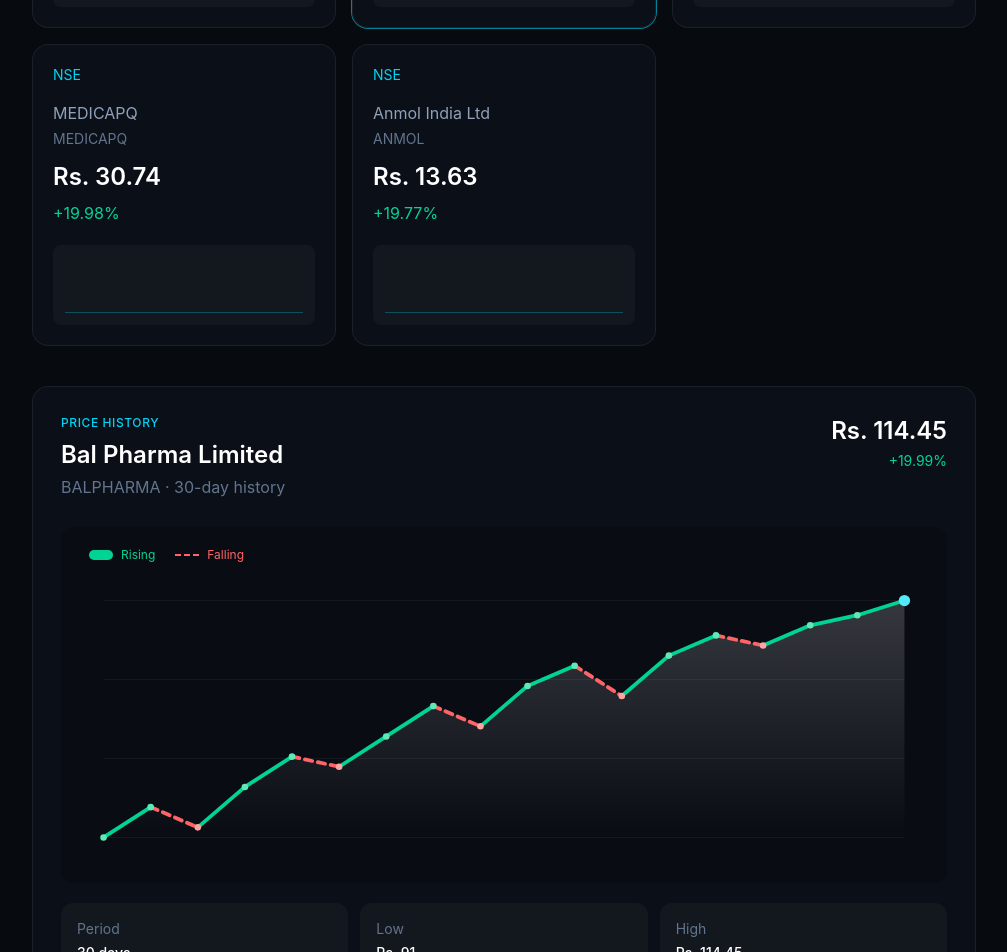
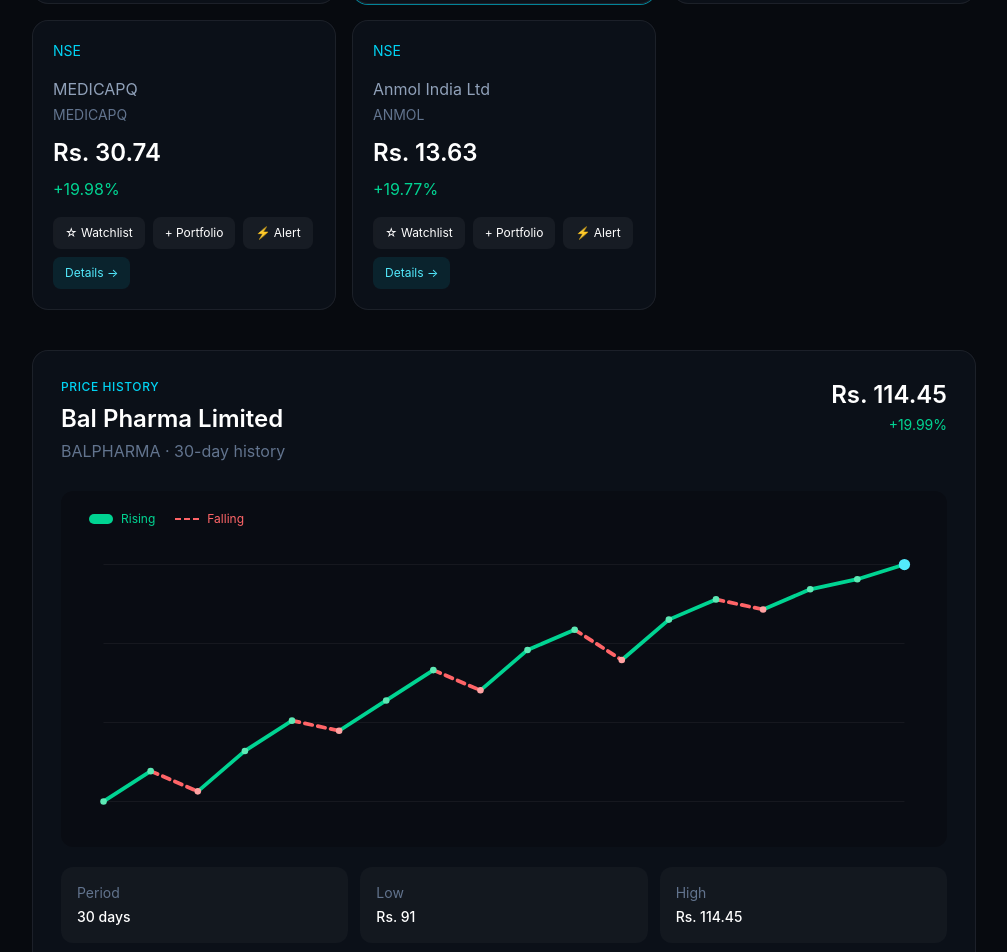
Before and after one commit to intersprit123/CodeX, a Next.js app: page /markets in a window 1280 px wide. Shown: the part 820-1772 px from the top of the page, without its empty margins (264-1271 px from the left). Built offline with nearby package versions, Linux system fonts and the light colour scheme.

Commit message:
Connect market stocks to app actions

```diff
--- a/app/markets/page.tsx
+++ b/app/markets/page.tsx
@@ -25,187 +25,63 @@
 }
 
 function FakeChart({ values }: { values: number[] }) {
-  const width = 900
-  const height = 300
-  const pad = 24
-  const min = Math.min(...values)
-  const max = Math.max(...values)
-  const range = max - min || 1
-  const points = values.map((value, index) => {
-    const x = pad + (index / (values.length - 1)) * (width - pad * 2)
-    const y = height - pad - ((value - min) / range) * (height - pad * 2)
-    return { x, y, value }
-  })
+  const width = 900, height = 300, pad = 24
+  const min = Math.min(...values), max = Math.max(...values), range = max - min || 1
+  const points = values.map((value, index) => ({
+    x: pad + (index / (values.length - 1)) * (width - pad * 2),
+    y: height - pad - ((value - min) / range) * (height - pad * 2),
+    value,
+  }))
 
-  return (
-    <div>
-      <div className="flex items-center gap-5 px-2 pb-3 text-xs">
-        <span className="inline-flex items-center gap-2 text-emerald-400">
-          <span className="h-2.5 w-6 rounded-full bg-emerald-400" /> Rising
-        </span>
-        <span className="inline-flex items-center gap-2 text-red-400">
-          <span className="h-0.5 w-6 border-t-2 border-dashed border-red-400" /> Falling
-        </span>
-      </div>
+  return <div>
+    <div className="flex items-center gap-5 px-2 pb-3 text-xs">
+      <span className="inline-flex items-center gap-2 text-emerald-400"><span className="h-2.5 w-6 rounded-full bg-emerald-400" /> Rising</span>
+      <span className="inline-flex items-center gap-2 text-red-400"><span className="h-0.5 w-6 border-t-2 border-dashed border-red-400" /> Falling</span>
+    </div>
+    <svg viewBox={`0 0 ${width} ${height}`} className="w-full h-72" role="img" aria-label="Demo 30-day price history chart">
+      {[0, 1, 2, 3].map(row => { const y = pad + row * ((height - pad * 2) / 3); return <line key={row} x1={pad} x2={width - pad} y1={y} y2={y} stroke="currentColor" className="text-white/[.06]" /> })}
+      {points.slice(0, -1).map((point, index) => { const next = points[index + 1]; const rising = next.value >= point.value; return <line key={index} x1={point.x} y1={point.y} x2={next.x} y2={next.y} stroke="currentColor" strokeWidth="4" strokeLinecap="round" className={rising ? 'text-emerald-400' : 'text-red-400'} strokeDasharray={rising ? undefined : '8 6'} /> })}
+      {points.map((point, index) => <circle key={index} cx={point.x} cy={point.y} r="3.5" fill="currentColor" className={index === 0 || point.value >= points[index - 1].value ? 'text-emerald-300' : 'text-red-300'} />)}
+      <circle cx={points[points.length - 1].x} cy={points[points.length - 1].y} r="6" fill="currentColor" className="text-cyan-300" />
+    </svg>
+  </div>
+}
 
-      <svg viewBox={`0 0 ${width} ${height}`} className="w-full h-72" role="img" aria-label="Demo 30-day price history chart">
-        <defs>
-          <linearGradient id="historyFill" x1="0" x2="0" y1="0" y2="1">
-            <stop offset="0%" stopColor="currentColor" stopOpacity="0.18" />
-            <stop offset="100%" stopColor="currentColor" stopOpacity="0" />
-          </linearGradient>
-        </defs>
+function addToWatchlist(symbol: string) {
+  const saved = JSON.parse(localStorage.getItem('marketos-watchlist') || '[]')
+  if (!saved.includes(symbol)) localStorage.setItem('marketos-watchlist', JSON.stringify([...saved, symbol]))
+  window.dispatchEvent(new Event('marketos-watchlist-changed'))
+}
 
-        {[0, 1, 2, 3].map((row) => {
-          const y = pad + row * ((height - pad * 2) / 3)
-          return <line key={row} x1={pad} x2={width - pad} y1={y} y2={y} stroke="currentColor" className="text-white/[.06]" />
-        })}
+function addToPortfolio(symbol: string, price: number) {
+  const saved = JSON.parse(localStorage.getItem('marketos-portfolio-additions') || '[]')
+  if (!saved.some((x: { symbol: string }) => x.symbol === symbol)) localStorage.setItem('marketos-portfolio-additions', JSON.stringify([...saved, { symbol, price, quantity: 1 }]))
+  window.dispatchEvent(new Event('marketos-portfolio-changed'))
+}
 
-        <polyline
-          points={`${pad},${height - pad} ${points.map((point) => `${point.x},${point.y}`).join(' ')} ${width - pad},${height - pad}`}
-          fill="url(#historyFill)"
-          className="text-cyan-400"
-          stroke="none"
-        />
-
-        {points.slice(0, -1).map((point, index) => {
-          const next = points[index + 1]
-          const rising = next.value >= point.value
-          return (
-            <line
-              key={`${index}-${point.value}`}
-              x1={point.x}
-              y1={point.y}
-              x2={next.x}
-              y2={next.y}
-              stroke="currentColor"
-              strokeWidth="4"
-              strokeLinecap="round"
-              className={rising ? 'text-emerald-400' : 'text-red-400'}
-              strokeDasharray={rising ? undefined : '8 6'}
-            />
-          )
-        })}
-
-        {points.map((point, index) => {
-          const rising = index === 0 || point.value >= points[index - 1].value
-          return (
-            <circle
-              key={index}
-              cx={point.x}
-              cy={point.y}
-              r="3.5"
-              fill="currentColor"
-              className={rising ? 'text-emerald-300' : 'text-red-300'}
-            />
-          )
-        })}
-
-        <circle
-          cx={points[points.length - 1].x}
-          cy={points[points.length - 1].y}
-          r="6"
-          fill="currentColor"
-          className="text-cyan-300"
-        />
-      </svg>
-    </div>
-  )
+function createAlert(symbol: string) {
+  const saved = JSON.parse(localStorage.getItem('marketos-custom-alerts') || '[]')
+  if (!saved.some((x: { symbol: string }) => x.symbol === symbol)) localStorage.setItem('marketos-custom-alerts', JSON.stringify([...saved, { symbol, condition: 'Price alert', type: 'Custom' }]))
+  window.dispatchEvent(new Event('marketos-alerts-changed'))
 }
 
 export default function Markets() {
   const [selected, setSelected] = useState(quotes[4].symbol)
-  const selectedQuote = quotes.find((quote) => quote.symbol === selected) ?? quotes[4]
+  const selectedQuote = quotes.find(q => q.symbol === selected) ?? quotes[4]
   const values = history[selectedQuote.symbol]
-  const low = useMemo(() => Math.min(...values), [values])
-  const high = useMemo(() => Math.max(...values), [values])
+  const low = useMemo(() => Math.min(...values), [values]), high = useMemo(() => Math.max(...values), [values])
 
-  return (
-    <main className="p-6 md:p-10 max-w-7xl mx-auto">
-      <a href="/" className="text-sm text-cyan-400">MarketOS</a>
+  return <main className="p-6 md:p-10 max-w-7xl mx-auto">
+    <a href="/" className="text-sm text-cyan-400">MarketOS</a>
+    <div className="flex flex-col md:flex-row md:items-end justify-between mt-8 gap-4"><div><div className="text-cyan-400 text-sm">MARKETS</div><h1 className="text-4xl font-bold mt-2">Indian Markets</h1><p className="text-slate-500 mt-2">Demo NSE market data</p></div><div className="glass px-4 py-2 rounded-xl text-xs text-amber-300">DEMO MODE</div></div>
 
-      <div className="flex flex-col md:flex-row md:items-end justify-between mt-8 gap-4">
-        <div>
-          <div className="text-cyan-400 text-sm">MARKETS</div>
-          <h1 className="text-4xl font-bold mt-2">Indian Markets</h1>
-          <p className="text-slate-500 mt-2">Demo NSE market data</p>
-        </div>
-        <div className="glass px-4 py-2 rounded-xl text-xs text-amber-300">DEMO MODE</div>
-      </div>
+    <div className="grid md:grid-cols-2 xl:grid-cols-3 gap-4 mt-8">{quotes.map(quote => <div key={quote.symbol} className={`glass rounded-2xl p-5 ${selected === quote.symbol ? 'ring-1 ring-cyan-400/60' : ''}`}>
+      <button type="button" onClick={() => setSelected(quote.symbol)} className="w-full text-left"><div className="text-sm text-cyan-400">NSE</div><div className="mt-4 text-slate-400">{quote.name}</div><div className="text-sm text-slate-500 mt-1">{quote.symbol}</div><div className="text-2xl font-semibold mt-3">Rs. {quote.price.toLocaleString('en-IN', { minimumFractionDigits: 2, maximumFractionDigits: 2 })}</div><div className={`mt-2 ${quote.changePercent >= 0 ? 'text-emerald-400' : 'text-red-400'}`}>{quote.changePercent >= 0 ? '+' : ''}{quote.changePercent.toFixed(2)}%</div></button>
+      <div className="flex flex-wrap gap-2 mt-4"><button onClick={() => addToWatchlist(quote.symbol)} className="px-3 py-2 rounded-lg bg-white/5 text-xs hover:bg-white/10">☆ Watchlist</button><button onClick={() => addToPortfolio(quote.symbol, quote.price)} className="px-3 py-2 rounded-lg bg-white/5 text-xs hover:bg-white/10">+ Portfolio</button><button onClick={() => createAlert(quote.symbol)} className="px-3 py-2 rounded-lg bg-white/5 text-xs hover:bg-white/10">⚡ Alert</button><a href={`/stock/${quote.symbol}`} className="px-3 py-2 rounded-lg bg-cyan-400/10 text-cyan-300 text-xs">Details →</a></div>
+    </div>)}</div>
 
-      <div className="grid md:grid-cols-2 xl:grid-cols-3 gap-4 mt-8">
-        {quotes.map((quote) => (
-          <button
-            type="button"
-            onClick={() => setSelected(quote.symbol)}
-            className={`glass rounded-2xl p-5 text-left hover:bg-white/[.05] transition ${selected === quote.symbol ? 'ring-1 ring-cyan-400/60' : ''}`}
-            key={quote.symbol}
-          >
-            <div className="text-sm text-cyan-400">NSE</div>
-            <div className="mt-4 text-slate-400">{quote.name}</div>
-            <div className="text-sm text-slate-500 mt-1">{quote.symbol}</div>
-            <div className="text-2xl font-semibold mt-3">Rs. {quote.price.toLocaleString('en-IN', { minimumFractionDigits: 2, maximumFractionDigits: 2 })}</div>
-            <div className={`mt-2 ${quote.changePercent >= 0 ? 'text-emerald-400' : 'text-red-400'}`}>
-              {quote.changePercent >= 0 ? '+' : ''}{quote.changePercent.toFixed(2)}%
-            </div>
-            <div className="h-20 mt-5 rounded-lg bg-white/[.03] relative overflow-hidden">
-              <div className="absolute bottom-3 left-3 right-3 h-px bg-cyan-400/30" />
-            </div>
-          </button>
-        ))}
-      </div>
+    <section className="glass rounded-2xl mt-10 p-5 md:p-7"><div className="flex flex-col md:flex-row md:items-start justify-between gap-4"><div><div className="text-cyan-400 text-xs font-medium tracking-wider">PRICE HISTORY</div><h2 className="text-2xl font-semibold mt-2">{selectedQuote.name}</h2><p className="text-slate-500 mt-1">{selectedQuote.symbol} · 30-day history</p></div><div className="text-right"><div className="text-2xl font-semibold">Rs. {selectedQuote.price.toLocaleString('en-IN', { minimumFractionDigits: 2, maximumFractionDigits: 2 })}</div><div className="text-emerald-400 text-sm mt-1">+{selectedQuote.changePercent.toFixed(2)}%</div></div></div><div className="mt-7 rounded-xl bg-black/20 p-3 md:p-5 overflow-hidden"><FakeChart values={values} /></div><div className="grid grid-cols-3 gap-3 mt-5 text-sm"><div className="rounded-xl bg-white/[.03] p-4"><div className="text-slate-500">Period</div><div className="mt-1 font-medium">30 days</div></div><div className="rounded-xl bg-white/[.03] p-4"><div className="text-slate-500">Low</div><div className="mt-1 font-medium">Rs. {low.toLocaleString('en-IN', { maximumFractionDigits: 2 })}</div></div><div className="rounded-xl bg-white/[.03] p-4"><div className="text-slate-500">High</div><div className="mt-1 font-medium">Rs. {high.toLocaleString('en-IN', { maximumFractionDigits: 2 })}</div></div></div><div className="mt-5 text-xs text-amber-300/80">DEMO HISTORY · Sample data for UI preview only.</div></section>
 
-      <section className="glass rounded-2xl mt-10 p-5 md:p-7">
-        <div className="flex flex-col md:flex-row md:items-start justify-between gap-4">
-          <div>
-            <div className="text-cyan-400 text-xs font-medium tracking-wider">PRICE HISTORY</div>
-            <h2 className="text-2xl font-semibold mt-2">{selectedQuote.name}</h2>
-            <p className="text-slate-500 mt-1">{selectedQuote.symbol} · 30-day history</p>
-          </div>
-          <div className="text-right">
-            <div className="text-2xl font-semibold">Rs. {selectedQuote.price.toLocaleString('en-IN', { minimumFractionDigits: 2, maximumFractionDigits: 2 })}</div>
-            <div className="text-emerald-400 text-sm mt-1">+{selectedQuote.changePercent.toFixed(2)}%</div>
-          </div>
-        </div>
-
-        <div className="mt-7 rounded-xl bg-black/20 p-3 md:p-5 overflow-hidden">
-          <FakeChart values={values} />
-        </div>
-
-        <div className="grid grid-cols-3 gap-3 mt-5 text-sm">
-          <div className="rounded-xl bg-white/[.03] p-4">
-            <div className="text-slate-500">Period</div>
-            <div className="mt-1 font-medium">30 days</div>
-          </div>
-          <div className="rounded-xl bg-white/[.03] p-4">
-            <div className="text-slate-500">Low</div>
-            <div className="mt-1 font-medium">Rs. {low.toLocaleString('en-IN', { maximumFractionDigits: 2 })}</div>
-          </div>
-          <div className="rounded-xl bg-white/[.03] p-4">
-            <div className="text-slate-500">High</div>
-            <div className="mt-1 font-medium">Rs. {high.toLocaleString('en-IN', { maximumFractionDigits: 2 })}</div>
-          </div>
-        </div>
-
-        <div className="mt-5 text-xs text-amber-300/80">DEMO HISTORY · Sample data for UI preview only.</div>
-      </section>
-
-      <h2 className="text-xl font-semibold mt-10">NSE Stocks</h2>
-
-      <div className="glass rounded-2xl mt-4 overflow-hidden">
-        <div className="grid grid-cols-3 px-5 py-4 text-sm text-slate-500 border-b border-white/[.06]">
-          <span>Stock</span><span>Price</span><span>Change</span>
-        </div>
-        {quotes.map((quote) => (
-          <button type="button" onClick={() => setSelected(quote.symbol)} key={quote.symbol} className="w-full grid grid-cols-3 px-5 py-4 text-left border-b border-white/[.04] last:border-0 hover:bg-white/[.03]">
-            <div><div>{quote.name}</div><div className="text-xs text-slate-500 mt-1">{quote.symbol}</div></div>
-            <div>Rs. {quote.price.toLocaleString('en-IN', { minimumFractionDigits: 2, maximumFractionDigits: 2 })}</div>
-            <div className={quote.changePercent >= 0 ? 'text-emerald-400' : 'text-red-400'}>{quote.changePercent >= 0 ? '+' : ''}{quote.changePercent.toFixed(2)}%</div>
-          </button>
-        ))}
-      </div>
-
-      <div className="mt-10 text-xs text-slate-600">Demo market data. Live backend will be connected later.</div>
-    </main>
-  )
+    <h2 className="text-xl font-semibold mt-10">NSE Stocks</h2><div className="glass rounded-2xl mt-4 overflow-hidden"><div className="grid grid-cols-3 px-5 py-4 text-sm text-slate-500 border-b border-white/[.06]"><span>Stock</span><span>Price</span><span>Change</span></div>{quotes.map(quote => <button type="button" onClick={() => setSelected(quote.symbol)} key={quote.symbol} className="w-full grid grid-cols-3 px-5 py-4 text-left border-b border-white/[.04] last:border-0 hover:bg-white/[.03]"><div><div>{quote.name}</div><div className="text-xs text-slate-500 mt-1">{quote.symbol}</div></div><div>Rs. {quote.price.toLocaleString('en-IN', { minimumFractionDigits: 2, maximumFractionDigits: 2 })}</div><div className={quote.changePercent >= 0 ? 'text-emerald-400' : 'text-red-400'}>{quote.changePercent >= 0 ? '+' : ''}{quote.changePercent.toFixed(2)}%</div></button>)}</div><div className="mt-10 text-xs text-slate-600">Demo market data. Live backend will be connected later.</div>
+  </main>
 }
```
